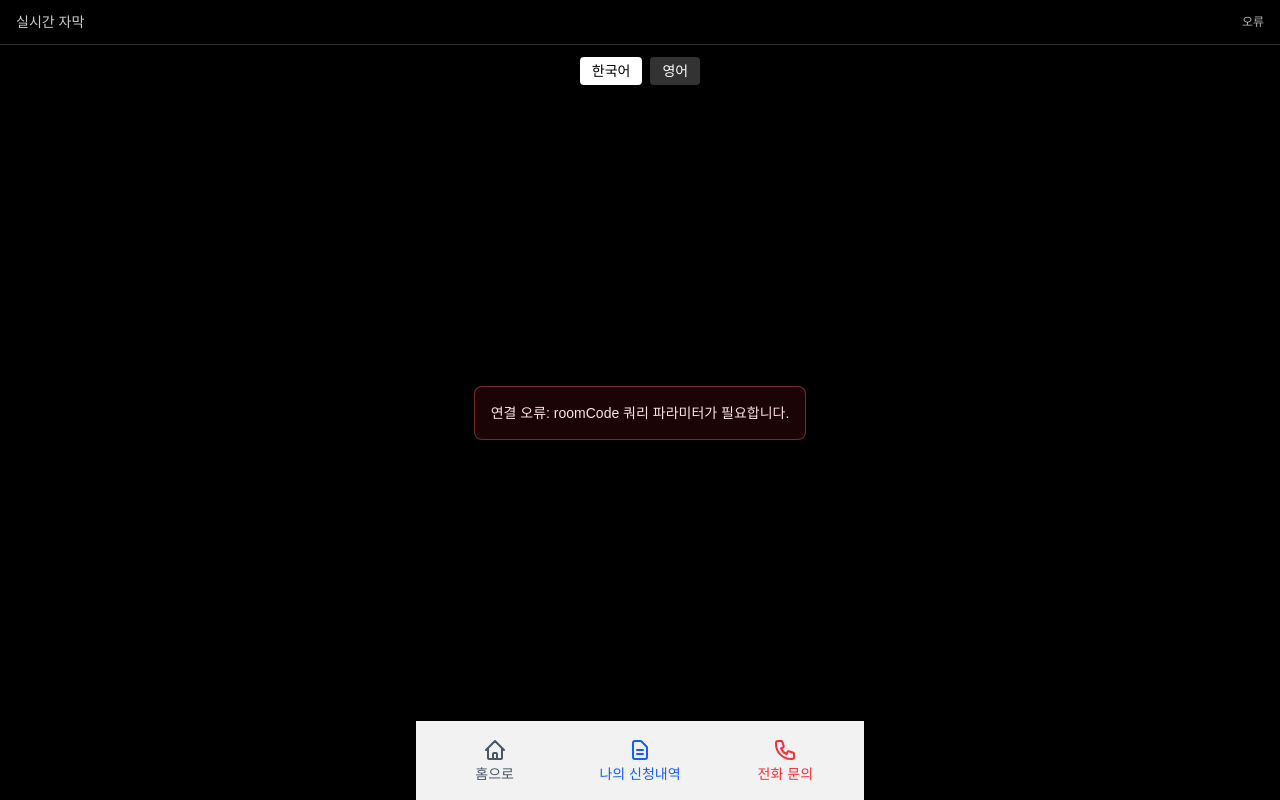
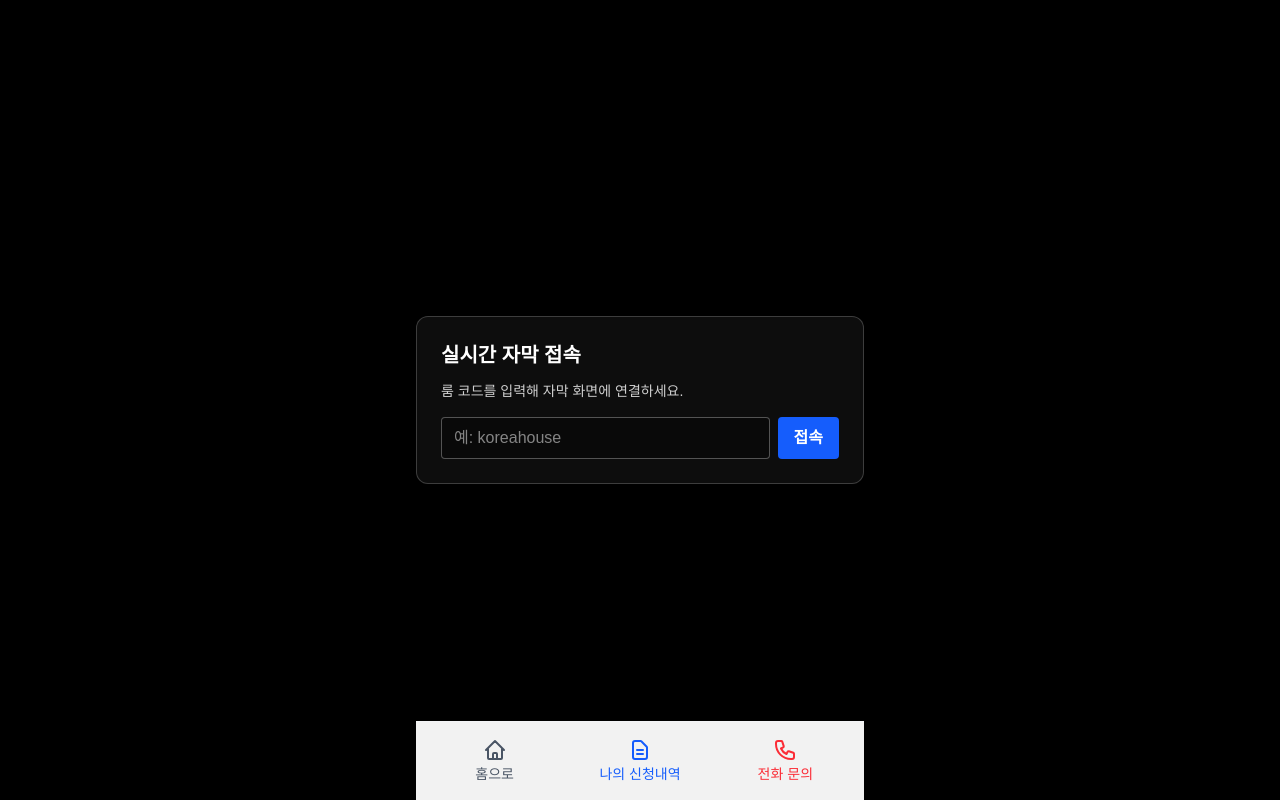
Before and after one commit to tolbilee/traditional-ceremony-app, a Next.js app: page /captions/view in a window 1280 px wide. Built offline with nearby package versions, Linux system fonts and the light colour scheme; a web font is replaced by a local one.

Commit message:
fix: support session param and room-code entry screen for captions view

```diff
--- a/app/captions/view/CaptionsViewerClient.tsx
+++ b/app/captions/view/CaptionsViewerClient.tsx
@@ -2,6 +2,7 @@
 
 import { useEffect, useMemo, useState } from 'react';
 import { createClient } from '@/lib/supabase/client';
+import { useRouter } from 'next/navigation';
 
 type CaptionRoom = {
   id: string;
@@ -21,6 +22,8 @@ type CaptionState = {
 
 export default function CaptionsViewerClient({ initialRoomCode }: { initialRoomCode: string }) {
   const roomCode = initialRoomCode.trim().toLowerCase();
+  const router = useRouter();
+  const [roomCodeInput, setRoomCodeInput] = useState(roomCode);
 
   const [room, setRoom] = useState<CaptionRoom | null>(null);
   const [state, setState] = useState<CaptionState | null>(null);
@@ -30,8 +33,8 @@ export default function CaptionsViewerClient({ initialRoomCode }: { initialRoomC
 
   useEffect(() => {
     if (!roomCode) {
-      setError('roomCode 쿼리 파라미터가 필요합니다.');
-      setStatus('error');
+      setError('');
+      setStatus('idle');
       return;
     }
 
@@ -104,6 +107,37 @@ export default function CaptionsViewerClient({ initialRoomCode }: { initialRoomC
     return state.current_korean || state.current_english || '';
   }, [state]);
 
+  function enterRoom() {
+    const nextCode = roomCodeInput.trim().toLowerCase();
+    if (!nextCode) return;
+    router.push(`/captions/view?roomCode=${encodeURIComponent(nextCode)}`);
+  }
+
+  if (!roomCode) {
+    return (
+      <main className="flex min-h-screen flex-col items-center justify-center bg-black px-6 text-white">
+        <div className="w-full max-w-md rounded-xl border border-white/20 bg-white/5 p-6">
+          <h1 className="mb-3 text-xl font-bold">실시간 자막 접속</h1>
+          <p className="mb-4 text-sm text-white/80">룸 코드를 입력해 자막 화면에 연결하세요.</p>
+          <div className="flex gap-2">
+            <input
+              className="flex-1 rounded border border-white/30 bg-black/30 px-3 py-2 text-white placeholder:text-white/50"
+              placeholder="예: koreahouse"
+              value={roomCodeInput}
+              onChange={(e) => setRoomCodeInput(e.target.value)}
+              onKeyDown={(e) => {
+                if (e.key === 'Enter') enterRoom();
+              }}
+            />
+            <button className="rounded bg-blue-600 px-4 py-2 font-semibold text-white" onClick={enterRoom}>
+              접속
+            </button>
+          </div>
+        </div>
+      </main>
+    );
+  }
+
   return (
     <main className="flex min-h-screen flex-col bg-black text-white">
       <header className="flex items-center justify-between border-b border-white/20 px-4 py-3">
--- a/app/captions/view/page.tsx
+++ b/app/captions/view/page.tsx
@@ -3,10 +3,12 @@ import CaptionsViewerClient from './CaptionsViewerClient';
 type PageProps = {
   searchParams?: {
     roomCode?: string;
+    session?: string;
   };
 };
 
 export default function CaptionsViewerPage({ searchParams }: PageProps) {
-  const roomCode = (searchParams?.roomCode || '').trim().toLowerCase();
+  // Backward compatibility: support both ?roomCode= and old ?session=
+  const roomCode = (searchParams?.roomCode || searchParams?.session || '').trim().toLowerCase();
   return <CaptionsViewerClient initialRoomCode={roomCode} />;
 }
```
